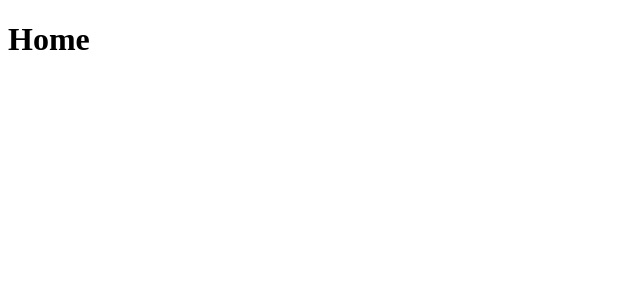
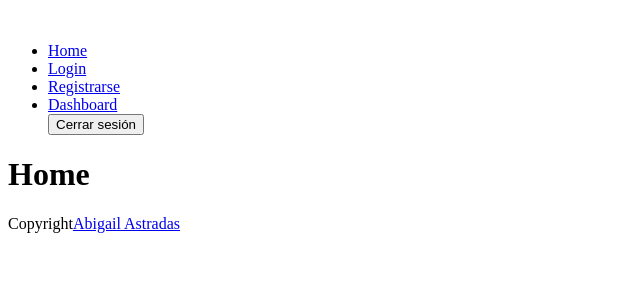
Before and after one commit to AstraAbigail/proyecto-final, a React (Vite) app: page / in a window 1280 px wide. Shown: the top 300 px of the page, without its empty margins (0-640 px from the left). Built offline with nearby package versions, Linux system fonts and the light colour scheme.

Commit message:
componentes terminados, H-F-L-H

```diff
--- a/src/components/Footer.jsx
+++ b/src/components/Footer.jsx
@@ -1,7 +1,7 @@
 const Footer = () => {
   return (
     <footer>
-      <h3>Copyright Abigail Astradas 2025</h3>
+      <p>Copyright<a href="https://github.com/AstraAbigail" target="_blanck">Abigail Astradas</a></p>
     </footer>
   )
 }
--- a/src/components/Header.jsx
+++ b/src/components/Header.jsx
@@ -7,10 +7,11 @@ const Header = () => {
         <img src="" alt="" />
         <nav>
           <ul>
-            <li><Link to="/home">Home</Link></li>
+            <li><Link to="/">Home</Link></li>
             <li><Link to="/login">Login</Link></li>
             <li><Link to="/register">Registrarse</Link></li>
             <li><Link to="/dashboard">Dashboard</Link></li>
+            <button>Cerrar sesión</button>
           </ul>
         </nav>
       </header>
--- a/src/components/Layout.jsx
+++ b/src/components/Layout.jsx
@@ -6,7 +6,6 @@ const Layout = (props) => {
     <>
       <Header />
       <main>
-        {/* <h2>{props.title}</h2> */}
         {props.children}
       </main>
       <Footer />
--- a/src/views/Home.jsx
+++ b/src/views/Home.jsx
@@ -1,10 +1,12 @@
-
-
+import { Layout } from "../components/Layout"
 
 const Home = () => {
 
   return (
-    <h1>Home</h1>
+    <Layout>
+      <h1>Home</h1>
+    </Layout>
+
   )
 
 }
```
